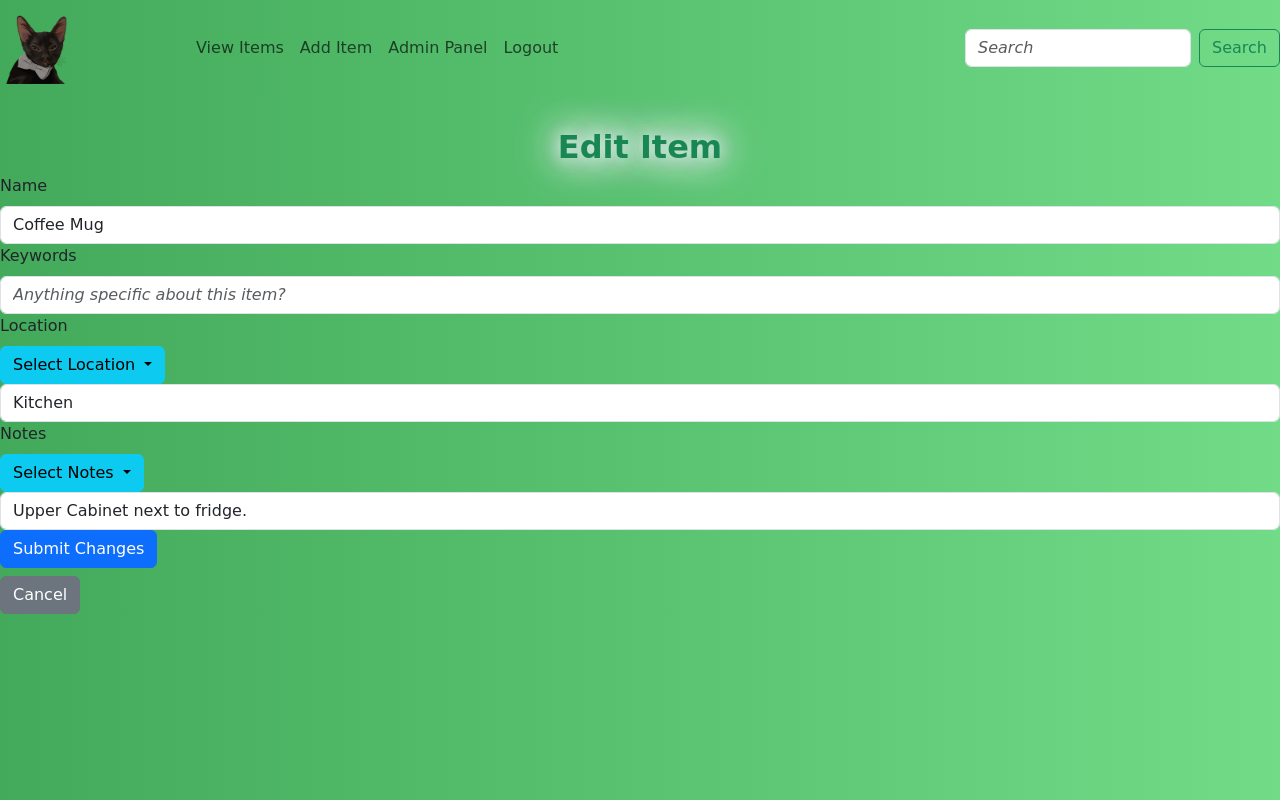
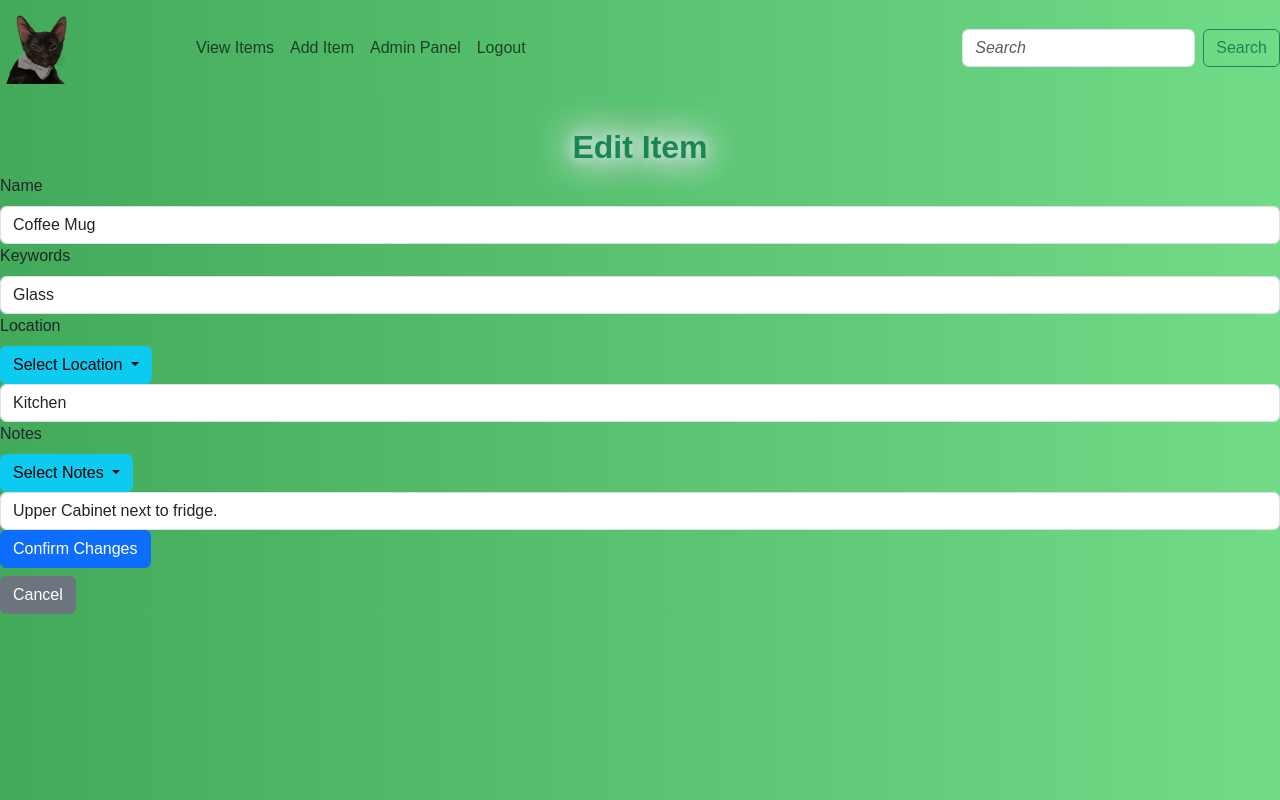
Before and after one commit to LayGoh/HomeInvApp, a Flask app: page /edit/1 in a window 1280 px wide. Run offline with Flask 3, Linux system fonts and the light colour scheme; a user stored in the database is signed in; data comes from the database, SQL or seed files in the repository.

Commit message:
Mods after Button Formatting

```diff
--- a/app/static/styles.css
+++ b/app/static/styles.css
@@ -13,7 +13,7 @@ body, .navbar {
 }
 
 body {
-  font-family: "Comic Sans MS", cursive, sans-serif;
+  font-family: Arial, sans-serif;
 }
 
 #bgHome {
@@ -45,7 +45,7 @@ h3 {
 
 .table-container {
   display: flex;
-  max-height: 80vh;
+  max-height: 45vh;
   overflow-y: auto;
   overflow-x: auto;
   position: relative;
--- a/app/templates/base.html
+++ b/app/templates/base.html
@@ -10,7 +10,7 @@
   </head>
   <body>
     <nav class="navbar navbar-expand-sm">
-      <a class="navbar-brand" href="{{ url_for('home') }}">
+      <a class="navbar-brand" href="{{ url_for('view_items') }}">
         <img id=icon src="static/icon.png"></a>
       <button class="navbar-toggler" type="button" data-bs-toggle="collapse" data-bs-target="#navbarNav" aria-controls="navbarNav" aria-expanded="false" aria-label="Toggle navigation">
         <span class="navbar-toggler-icon"></span>
--- a/app/templates/edit_item.html
+++ b/app/templates/edit_item.html
@@ -47,11 +47,11 @@
   </div>
   <!-- Custom Submit Button for Edit -->
   <div class="form-group">
-    <button type="submit" class="btn btn-primary">Submit Changes</button>
+    <button type="submit" class="btn btn-primary" id=“btnAddItem”>Confirm Changes</button>
   </div>
 </form>
 
-<a href="{{ url_for('view_items') }}" class="btn btn-secondary mt-2">Cancel</a>
+<a href="{{ url_for('view_items') }}" class="btn btn-secondary mt-2" id=“btnCancel”>Cancel</a>
 
 </form>
 <script>
```
Also changed, not shown: instance/inventory.db.
